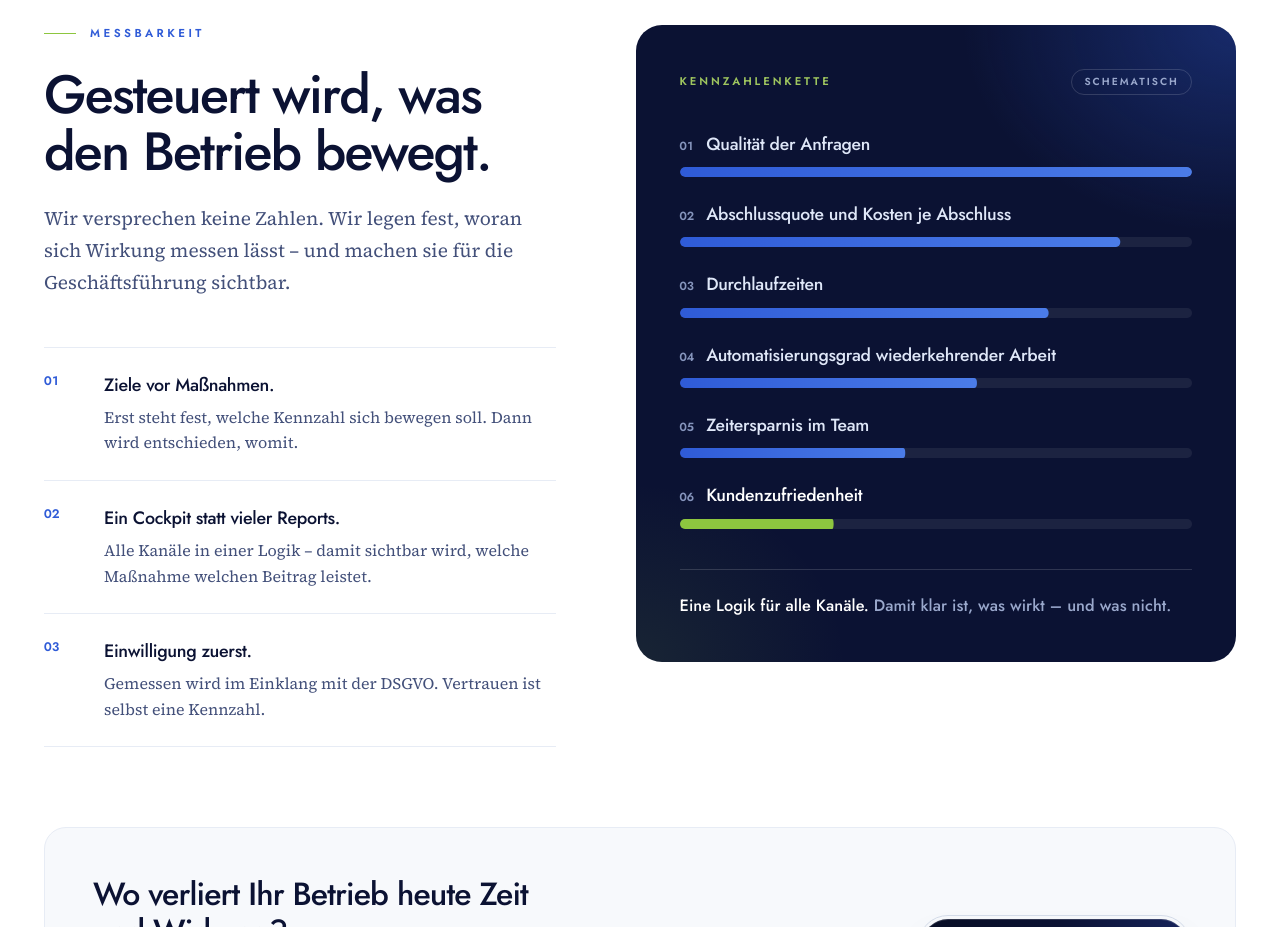
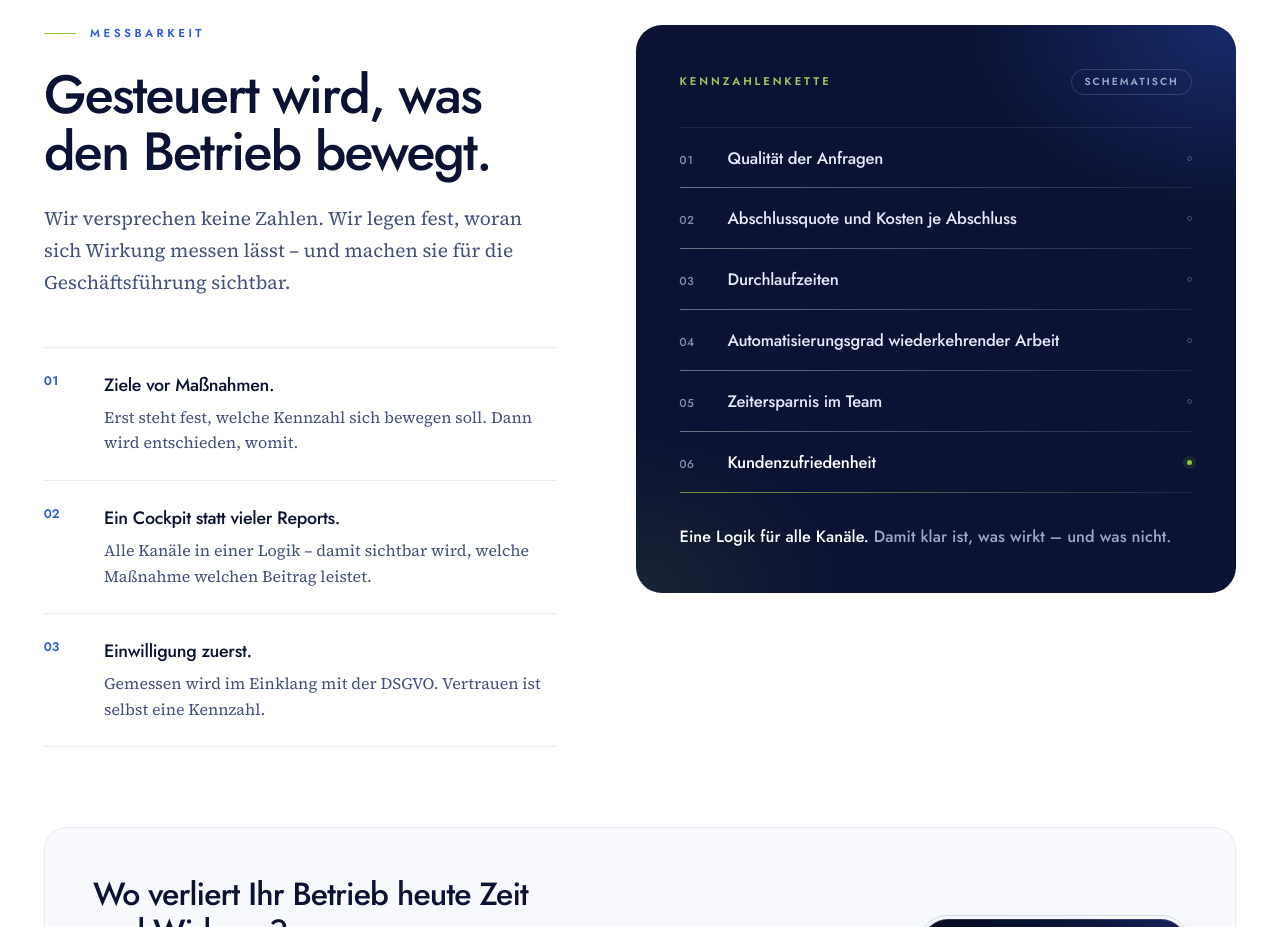
Before and after one commit to nizarladouz/Ladouz-Digital, a Next.js app in the folder ladouz-digital/: page / in a window 1280 px wide. Shown: the part 9980-10907 px from the top of the page. Built offline with nearby package versions, Linux system fonts and the light colour scheme.

Commit message:
Messbarkeit: Kennzahlenkette als Haarlinien-Liste statt Balken

```diff
--- a/ladouz-digital/app/page.tsx
+++ b/ladouz-digital/app/page.tsx
@@ -2058,9 +2058,9 @@ function ProgrammMobil() {
 }
 
 /* ══════════════════════════ Messbarkeit ══════════════════════════
-   Die Kennzahlenkette als Trichter. Die Balken füllen sich beim
-   Erscheinen; ihre Länge ist Gestaltung, keine Messung – das steht
-   deshalb ausdrücklich daneben ("Schematisch").
+   Die Kennzahlenkette als ruhige Haarlinien-Liste. Je Zeile zieht
+   sich beim Erscheinen eine feine Linie ein; Akzent nur am Ende der
+   Kette. "Schematisch" bleibt als Hinweis stehen.
    ═══════════════════════════════════════════════════════════ */
 
 function Messbarkeit() {
@@ -2100,25 +2100,26 @@ function Messbarkeit() {
                 <span className="rounded-full border border-white/15 px-3 py-1 text-[0.64rem] font-semibold uppercase tracking-[0.2em] text-[#9aa8cc]">Schematisch</span>
               </figcaption>
 
-              <ol className="relative mt-9 space-y-6">
+              <ol className="relative mt-8 border-t border-white/[0.08]">
                 {kennzahlen.map((k, i) => (
-                  <li key={k.stufe}>
-                    <p className="flex items-baseline gap-3">
-                      <span className="ld-num text-[0.74rem] font-semibold text-[#8695bd]">{String(i + 1).padStart(2, "0")}</span>
-                      <span className={`text-[1.1rem] font-medium tracking-[-0.014em] ${i === letzte ? "text-white" : "text-[#dfe7f8]"}`}>{k.stufe}</span>
-                    </p>
-                    <div className="mt-2.5 h-[10px] overflow-hidden rounded-full bg-white/[0.07]">
-                      <span
-                        className={`ld-bar block h-full rounded-full ${i === letzte ? "bg-[#8dc63f]" : "bg-[linear-gradient(90deg,#2f5bd7,#4b7ce8)]"}`}
-                        style={{ "--w": k.breite, transitionDelay: `${250 + i * 130}ms` } as CSSProperties}
-                      />
+                  <li key={k.stufe} className="relative grid grid-cols-[2.25rem_1fr_auto] items-baseline gap-x-3 py-[18px]">
+                    <span className="ld-num text-[0.72rem] font-medium tracking-[0.06em] text-[#7f8db5]">{String(i + 1).padStart(2, "0")}</span>
+                    <div>
+                      <p className={`text-[1.04rem] font-medium tracking-[-0.012em] ${i === letzte ? "text-white" : "text-[#e3e9f8]"}`}>{k.stufe}</p>
+                      {k.misst && <p className="ld-serif mt-1 text-[0.9rem] leading-[1.5] text-[#94a2c8]">{k.misst}</p>}
                     </div>
-                    <p className="ld-serif mt-2 text-[0.92rem] leading-[1.5] text-[#9aa8cc]">{k.misst}</p>
+                    <span aria-hidden className={`h-[5px] w-[5px] self-center rounded-full ${i === letzte ? "bg-[#8dc63f] shadow-[0_0_0_4px_rgba(141,198,63,.12)]" : "border border-white/25"}`} />
+                    <span aria-hidden className="absolute inset-x-0 bottom-0 h-px bg-white/[0.08]" />
+                    <span
+                      aria-hidden
+                      className={`ld-bar absolute inset-x-0 bottom-0 h-px ${i === letzte ? "bg-[linear-gradient(90deg,rgba(141,198,63,.7),rgba(141,198,63,0))]" : "bg-[linear-gradient(90deg,rgba(255,255,255,.34),rgba(255,255,255,0))]"}`}
+                      style={{ "--w": 1, transitionDelay: `${300 + i * 140}ms` } as CSSProperties}
+                    />
                   </li>
                 ))}
               </ol>
 
-              <p className="relative mt-10 border-t border-white/15 pt-6 text-[1.02rem] font-medium leading-[1.45]">
+              <p className="relative mt-8 text-[1.02rem] font-medium leading-[1.45]">
                 Eine Logik für alle Kanäle. <span className="text-[#9aa8cc]">Damit klar ist, was wirkt – und was nicht.</span>
               </p>
             </figure>
```
